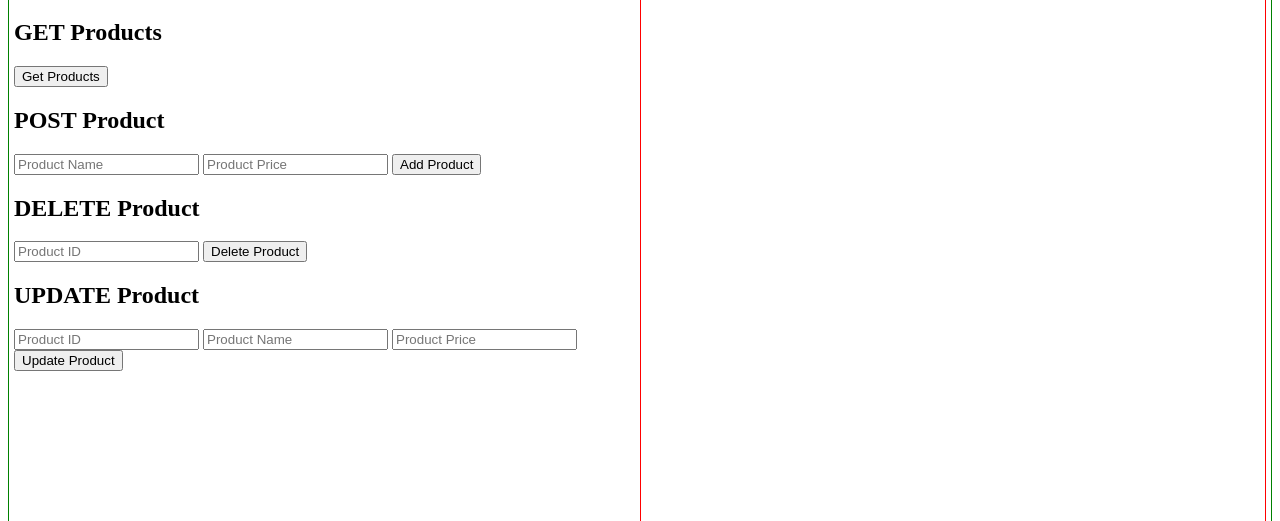
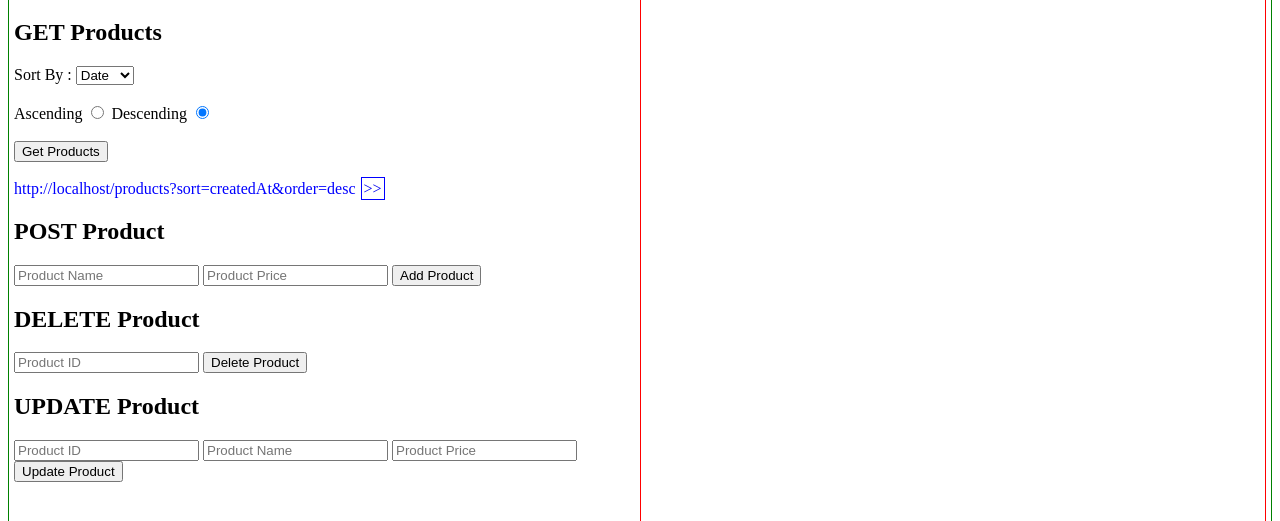
Before and after one commit to mgsainyinyitun/rest, a website: page html/index.html in a window 1280 px wide. Both pictures are taken after a click on the button "Get Products". Shown: the part 75-596 px from the top of the page. Drawn offline with Linux system fonts and the light colour scheme; no server answers.

Commit message:
add sort and order functionality when getting products

```diff
--- a/html/index.html
+++ b/html/index.html
@@ -27,6 +27,24 @@
             width: 100%;
             margin-left: 1px;
         }
+
+        #getquery {
+            width: 100%;
+            color: blue;
+        }
+
+        .arrowLink{
+            border: 1px solid blue;
+            padding: 2px;
+            text-decoration: none;
+            margin-left: 5px;
+        }
+
+        .arrowLink:hover{
+            background: teal;
+            color: white;
+        }
+
     </style>
 </head>
 
@@ -35,7 +53,27 @@
         <h1>Product API Demo</h1>
 
         <h2>GET Products</h2>
+
+
+        <label for="sortBy">Sort By : </label>
+        <select id="sortBy">
+            <option value="name">Name</option>
+            <option value="createdAt" selected>Date</option>
+            <option value="price">Price</option>
+        </select> <br /><br />
+
+        <label for="ascending">Ascending</label>
+        <input type="radio" name="order" id="ascending" value="asc">
+        <label for="descending">Descending</label>
+        <input type="radio" name="order" id="descending" value="desc" checked>
+        <br /><br />
+
         <button onclick="getProducts()">Get Products</button>
+
+        <br /><br />
+        <div id="getquery"></div>
+
+
         <div id="products"></div>
 
         <h2>POST Product</h2>
@@ -65,7 +103,26 @@
     <script>
         // Function to make a GET request to retrieve products
         function getProducts() {
-            fetch('/products')
+
+            const sortBy = document.getElementById('sortBy').value;
+            const order = document.querySelector('input[name="order"]:checked').value;
+
+            const atg = document.createElement('a');
+            atg.textContent = `>>`; // Set the text content of the <a> element
+            atg.setAttribute('target', '_blank');
+
+            atg.href = `${window.location.protocol}//${window.location.host}/products?sort=${sortBy}&order=${order}`;
+            atg.className = 'arrowLink'
+
+            const rst = document.getElementById('getquery');
+            rst.innerHTML =
+                `${window.location.protocol}//${window.location.host}/products?sort=${sortBy}&order=${order}`;
+
+            rst.appendChild(atg);
+
+
+
+            fetch(`/products?sort=${sortBy}&order=${order}`)
                 .then(response => response.json())
                 .then(data => {
                     const jsonData = document.getElementById('jsonData');
```
Also changed, not shown: products/productControllers.js (+11 -4 lines), products/productModel.js (+4 -3 lines).
